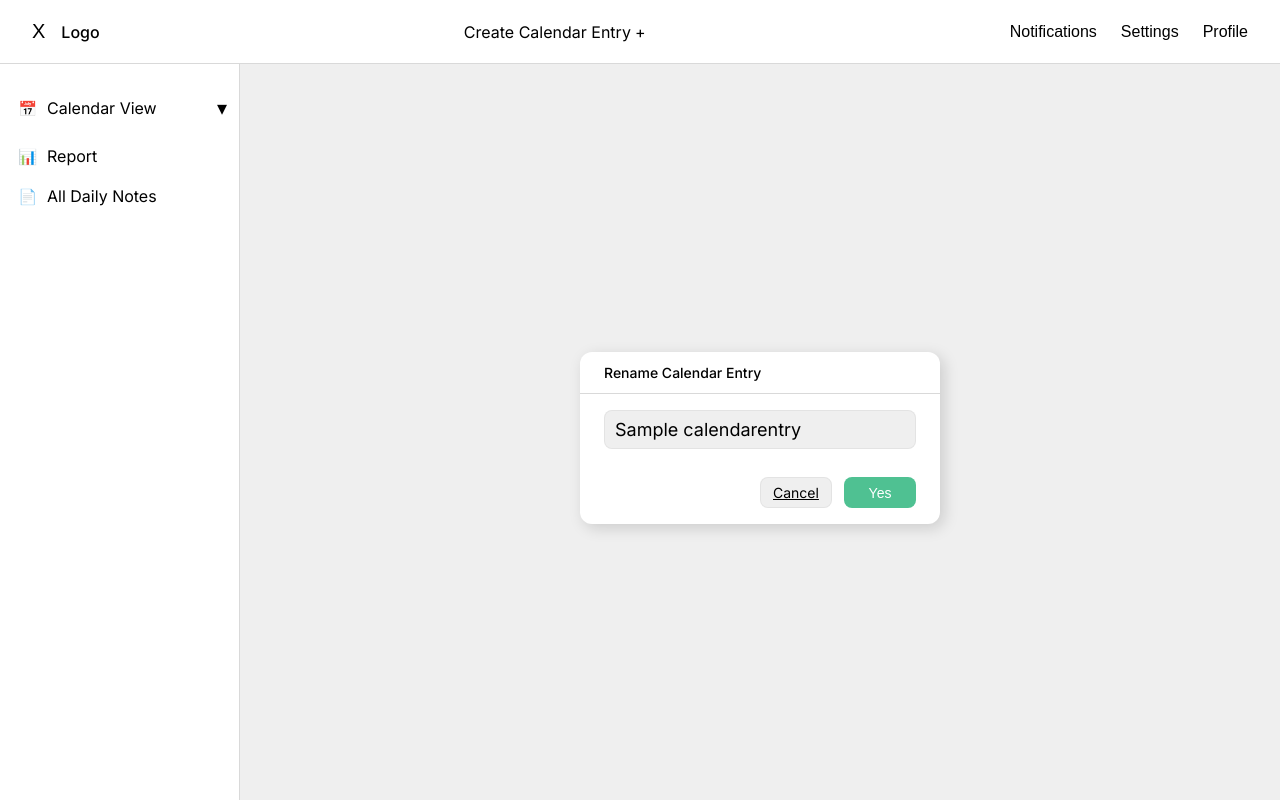
After one commit to Babajideshadare/one_kalenda, a Django app: page /entries/1/rename/ in a window 1280 px wide. The commit adds this page. Run offline with Django 5.2, Linux system fonts and the light colour scheme; tables that the repository leaves empty hold one stand-in row (values such as "Sample post").

Commit message:
Trigger rename via double/right-click on entry name pill

```diff
--- a/habits/urls.py
+++ b/habits/urls.py
@@ -4,4 +4,5 @@ from . import views
 urlpatterns = [
     path('', views.home, name='home'),
     path('entries/create/', views.create_calendar_entry, name='create_calendar_entry'),
+    path('entries/<int:pk>/rename/', views.rename_calendar_entry, name='rename_calendar_entry'),
 ]
--- a/habits/views.py
+++ b/habits/views.py
@@ -1,15 +1,15 @@
 from datetime import date
 
-from django.shortcuts import render, redirect
+from django.shortcuts import render, redirect, get_object_or_404
 from .models import CalendarEntry, CalendarDay
 
 
 def home(request):
     """
-    Home page: show layout, entries as tabs, and for an active entry
+    Home page: show layout, entries in sidebar, and for an active entry
     show a calendar + Daily Notes for a single date (today for now).
 
-    POST: save notes for the active entry + selected date.
+    POST from notes form: save notes for the active entry + selected date.
     GET: display current notes.
     """
     entries = CalendarEntry.objects.all().order_by('order', 'id')
@@ -28,8 +28,8 @@ def home(request):
     day = None
 
     if active_entry:
-        # Handle saving notes (POST)
-        if request.method == 'POST':
+        # Handle saving notes (POST) from the notes form
+        if request.method == 'POST' and 'notes' in request.POST:
             notes = request.POST.get('notes', '')
             day, _created = CalendarDay.objects.get_or_create(
                 entry=active_entry,
@@ -78,3 +78,22 @@ def create_calendar_entry(request):
     )
 
     return redirect(f"/?entry_id={new_entry.id}")
+
+
+def rename_calendar_entry(request, pk):
+    """
+    Separate page to rename a CalendarEntry.
+    GET: show form with current name.
+    POST: save new name and redirect back to home with this entry active.
+    """
+    entry = get_object_or_404(CalendarEntry, pk=pk)
+
+    if request.method == 'POST':
+        new_name = (request.POST.get('name') or '').strip()
+        if new_name:
+            entry.name = new_name[:100]
+            entry.save()
+        return redirect(f"/?entry_id={entry.id}")
+
+    # GET: show rename form
+    return render(request, 'habits/rename_entry.html', {'entry': entry})
--- a/static/css/styles.css
+++ b/static/css/styles.css
@@ -7,6 +7,11 @@
 
 html, body {
     height: 100%;
+}
+
+/* Utility */
+.hidden {
+    display: none;
 }
 
 /* Global typography and colors */
@@ -217,6 +222,7 @@ body {
     background-color: rgba(59, 91, 219, 0.15); /* 3b5bdb, 15% */
     font-size: 14px;
     color: #000000;
+    cursor: pointer;
 }
 
 .entry-bar-add {
@@ -424,3 +430,88 @@ body {
     font-size: 14px;
     cursor: pointer;
 }
+
+/* =================== */
+/* Rename modal styles */
+/* =================== */
+
+.modal-overlay {
+    position: fixed;
+    inset: 0;
+    background-color: rgba(0, 0, 0, 0.15); /* 000000, 15% */
+    display: flex;
+    align-items: center;
+    justify-content: center;
+    z-index: 1000;
+}
+
+.modal-card {
+    width: 360px;
+    max-width: 90%;
+    background-color: #ffffff;
+    border-radius: 12px;
+    box-shadow: 4px 4px 15px rgba(0, 0, 0, 0.15); /* drop shadow spec */
+    overflow: hidden;
+}
+
+.modal-form {
+    display: flex;
+    flex-direction: column;
+}
+
+.modal-header {
+    padding: 12px 24px;
+    border-bottom: 0.5px solid rgba(0, 0, 0, 0.15); /* lines & stroke */
+    font-size: 14px;
+    font-weight: 500;
+}
+
+.modal-body {
+    padding: 16px 24px;
+}
+
+.modal-input {
+    width: 100%;
+    padding: 8px 10px;
+    border-radius: 8px;
+    border: 0.5px solid rgba(0, 0, 0, 0.05); /* 000000, 5%, 0.5px */
+    background-color: #efefef;               /* rename box: efefef, 100% */
+    font-size: 18px;                         /* Daily Exercise text size */
+    font-family: inherit;
+}
+
+.modal-footer {
+    padding: 12px 24px 16px 24px;
+    display: flex;
+    justify-content: flex-end;
+    gap: 12px;
+}
+
+.modal-btn {
+    min-width: 72px;
+    padding: 6px 12px;
+    border-radius: 8px;
+    border: 0.5px solid rgba(0, 0, 0, 0.05);
+    font-size: 14px;
+    cursor: pointer;
+}
+
+/* No button: efefef */
+.modal-btn-no {
+    background-color: #efefef;
+    color: #000000;
+}
+
+/* Yes button: 4fc192, 100% */
+.modal-btn-yes {
+    background-color: #4fc192;
+    color: #ffffff;
+    border: none;
+}
+
+.rename-page {
+    width: 100%;
+    display: flex;
+    align-items: center;
+    justify-content: center;
+}
--- a/static/js/sidebar.js
+++ b/static/js/sidebar.js
@@ -1,4 +1,5 @@
 // Sidebar collapse + Calendar View entries collapse with remembered state
+// + redirect to rename page on double/right click of entry name pill
 document.addEventListener('DOMContentLoaded', function () {
     const sidebar = document.getElementById('sidebar');
     const toggleButton = document.getElementById('sidebarToggle');
@@ -27,7 +28,6 @@ document.addEventListener('DOMContentLoaded', function () {
 
     // --- Restore and toggle collapsed state for nested CalendarEntry list ---
     if (entriesList && entriesToggle) {
-        // Restore state on load from localStorage
         const isCollapsed = localStorage.getItem(STORAGE_KEY) === 'true';
         if (isCollapsed) {
             entriesList.classList.add('collapsed');
@@ -39,4 +39,26 @@ document.addEventListener('DOMContentLoaded', function () {
             localStorage.setItem(STORAGE_KEY, nowCollapsed.toString());
         });
     }
+
+    // --- Rename via double-click / right-click on entry name pill ---
+    const entryNameDisplay = document.getElementById('entryNameDisplay');
+    if (entryNameDisplay) {
+        const entryId = entryNameDisplay.dataset.entryId;
+        if (entryId) {
+            const goToRename = function () {
+                window.location.href = `/entries/${entryId}/rename/`;
+            };
+
+            // Double-click
+            entryNameDisplay.addEventListener('dblclick', function () {
+                goToRename();
+            });
+
+            // Right-click (context menu)
+            entryNameDisplay.addEventListener('contextmenu', function (event) {
+                event.preventDefault(); // prevent default context menu
+                goToRename();
+            });
+        }
+    }
 });
--- a/templates/base.html
+++ b/templates/base.html
@@ -78,10 +78,14 @@
 
         <!-- Main content area -->
         <main class="content-wrapper">
-            <!-- Small bar showing only active entry name + + -->
+            <!-- Small bar above calendar: active entry name + + -->
             <div class="entry-bar">
                 {% if active_entry %}
-                    <div class="entry-bar-name">
+                    <div
+                        class="entry-bar-name"
+                        id="entryNameDisplay"
+                        data-entry-id="{{ active_entry.id }}"
+                    >
                         {{ active_entry.name }}
                     </div>
                     <a href="{% url 'create_calendar_entry' %}" class="entry-bar-add">+</a>
--- /dev/null
+++ b/templates/habits/rename_entry.html
@@ -0,0 +1,30 @@
+{% extends 'base.html' %}
+
+{% block content %}
+<div class="rename-page">
+    <div class="modal-card">
+        <form method="post" class="modal-form">
+            {% csrf_token %}
+            <div class="modal-header">
+                Rename Calendar Entry
+            </div>
+            <div class="modal-body">
+                <input
+                    type="text"
+                    name="name"
+                    class="modal-input"
+                    value="{{ entry.name }}"
+                >
+            </div>
+            <div class="modal-footer">
+                <a href="/?entry_id={{ entry.id }}" class="modal-btn modal-btn-no">
+                    Cancel
+                </a>
+                <button type="submit" class="modal-btn modal-btn-yes">
+                    Yes
+                </button>
+            </div>
+        </form>
+    </div>
+</div>
+{% endblock %}
```
